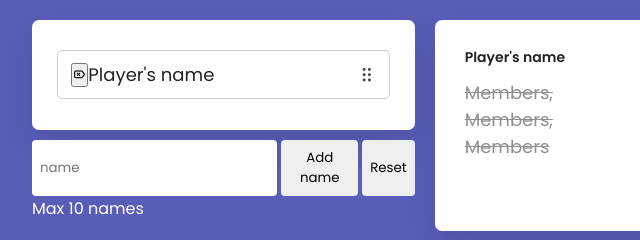
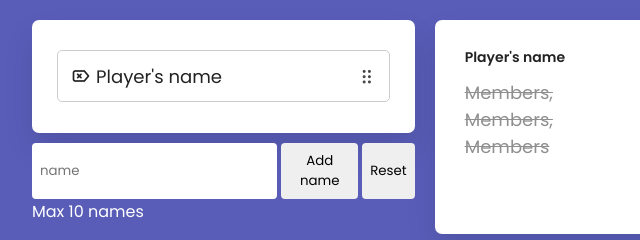
Before and after one commit to gama-y/generate-team, a plain HTML site: page index.html in a window 1280 px wide. Shown: the top 240 px of the page, 108-748 px from the left. Drawn offline with nearby package versions, Linux system fonts and the light colour scheme.

Commit message:
Update style.css

```diff
--- a/style.css
+++ b/style.css
@@ -148,5 +148,13 @@ body {
   padding: 8px;
   border:none;
   border-radius: 4px;
-
 }
+.remove-self{
+  border:none;
+  background:none;
+  color:inherit;
+  font-size: 20px;
+  margin-right: 5px;
+  appearance: none;
+  cursor: pointer;
+}
```
